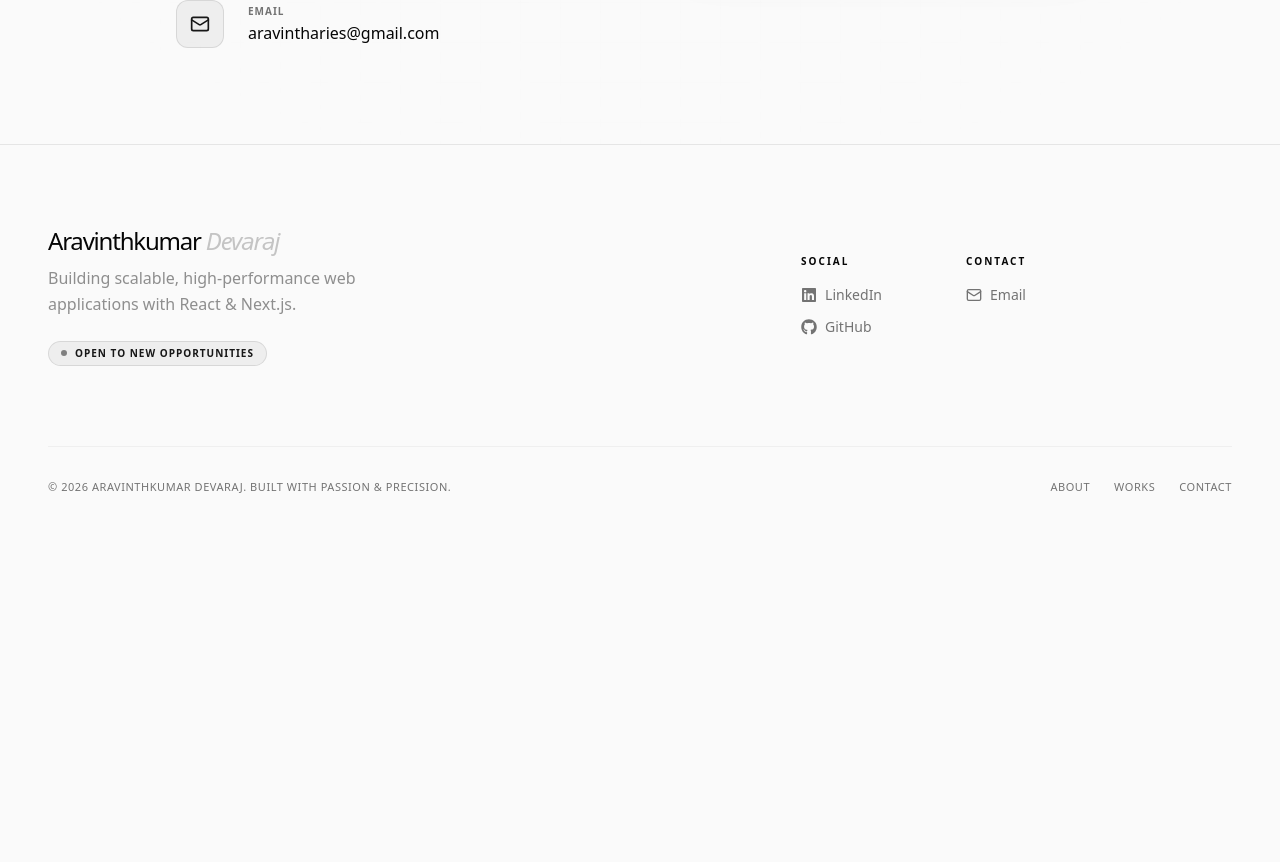
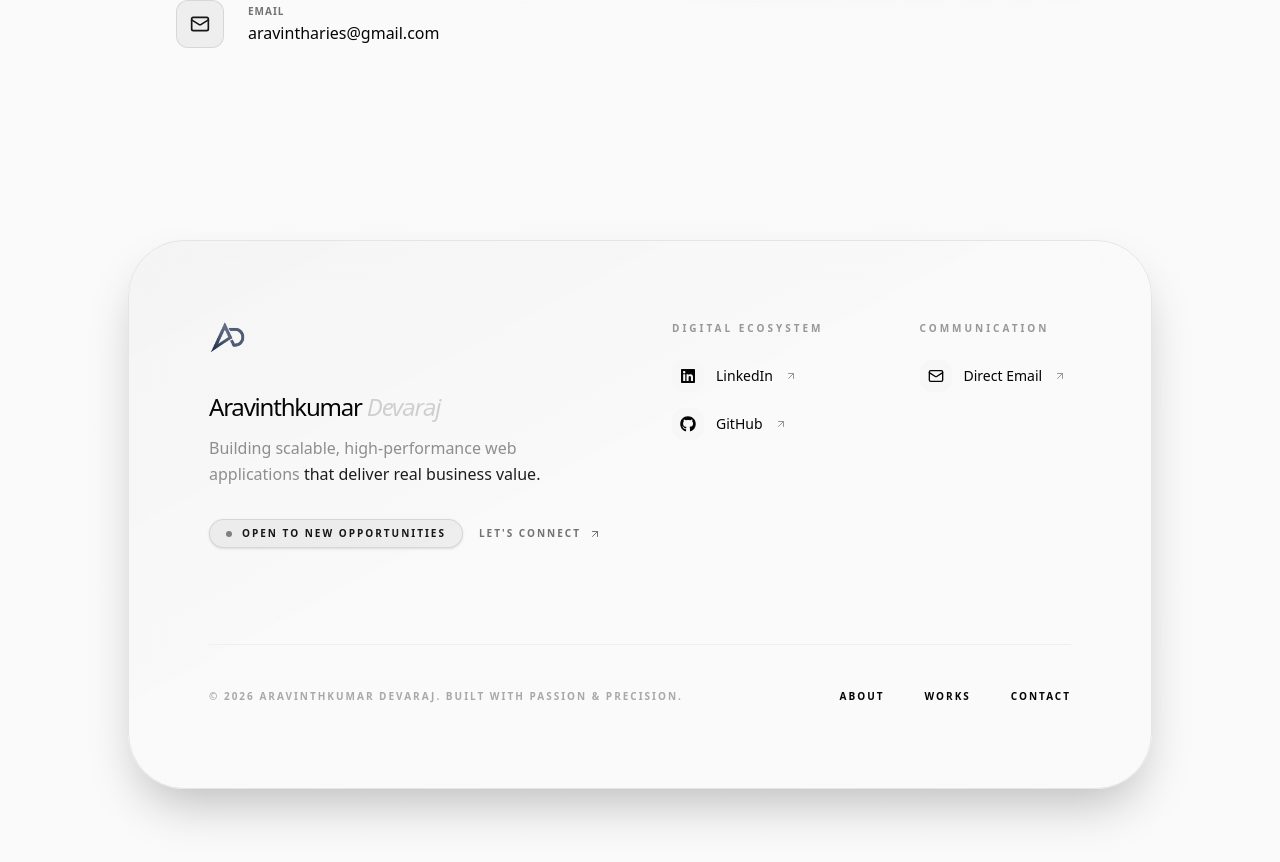
Before and after one commit to twistycoder/aravinth-portfolio, a Next.js app: page / in a window 1280 px wide. Shown: the part 8259-9121 px from the top of the page. Before the commit the page ends 8833 px from the top, so only its background shows below. Built offline with nearby package versions, Linux system fonts and the light colour scheme.

Commit message:
feat: implement responsive footer component with contact links and navigation

```diff
--- a/src/components/layout/Footer.tsx
+++ b/src/components/layout/Footer.tsx
@@ -1,74 +1,121 @@
+"use client";
+
 import * as React from "react";
 import Link from "next/link";
+import Image from "next/image";
 import { Mail, ArrowUpRight } from "lucide-react";
 import { FaGithub, FaLinkedin } from "react-icons/fa";
+import { cn } from "@/lib/utils";
+import { motion } from "framer-motion";
 
 export function Footer() {
   const currentYear = new Date().getFullYear();
 
   return (
-    <footer className="relative border-t border-border bg-background py-20 text-sm text-muted-foreground overflow-hidden">
+    <footer className="relative py-24 px-6 overflow-hidden flex flex-col items-center">
       <div className="absolute inset-0 -z-10 grid-pattern opacity-[0.05]" />
 
-      <div className="mx-auto max-w-7xl px-6 md:px-12">
-        <div className="flex flex-col items-start justify-between gap-12 md:flex-row md:items-center">
-          <div className="space-y-6">
-            <div className="space-y-2">
+      {/* Floating Card Footer */}
+      <motion.div
+        whileHover={{ y: -5, shadow: "0 25px 50px -12px rgba(var(--primary), 0.15)" }}
+        transition={{ duration: 0.4, ease: "easeOut" }}
+        className={cn(
+          "relative w-full max-w-5xl rounded-[3.5rem] border border-border bg-background/50 backdrop-blur-2xl shadow-2xl p-12 md:p-20 overflow-hidden group/footer",
+          "before:absolute before:inset-0 before:-z-10 before:bg-gradient-to-br before:from-primary/5 before:via-transparent before:to-transparent before:opacity-50"
+        )}
+      >
+        <div className="flex flex-col items-start justify-between gap-16 md:flex-row relative z-10">
+          <div className="space-y-8">
+            <Link href="#" className="inline-block hover:opacity-80 transition-all hover:scale-105 active:scale-95">
+              <Image src="/logo.png" alt="Logo" width={140} height={36} className="h-8 w-auto object-contain dark:invert" />
+            </Link>
+
+            <div className="space-y-3">
               <h2 className="text-2xl font-medium tracking-tighter text-foreground">
-                Aravinthkumar <span className="text-muted-foreground/40 italic">Devaraj</span>
+                Aravinthkumar <span className="text-muted-foreground/30 italic">Devaraj</span>
               </h2>
-              <p className="text-base text-muted-foreground/80 max-w-xs leading-relaxed">
-                Building scalable, high-performance web applications with React & Next.js.
+              <p className="text-base text-muted-foreground/80 max-w-sm leading-relaxed">
+                Building scalable, high-performance web applications <span className="text-foreground/90 font-medium">that deliver real business value.</span>
               </p>
             </div>
 
-            <div className="inline-flex items-center gap-2 px-3 py-1 rounded-full bg-primary/5 border border-primary/10 text-[10px] font-semibold tracking-widest text-primary uppercase">
-              <div className="h-1.5 w-1.5 rounded-full bg-primary animate-pulse" />
-              Open to new opportunities
+            <div className="flex flex-wrap items-center gap-4">
+              <div className="inline-flex items-center gap-2.5 px-4 py-1.5 rounded-full bg-primary/5 border border-primary/10 text-[10px] font-bold tracking-[0.2em] text-primary uppercase shadow-sm">
+                <div className="h-1.5 w-1.5 rounded-full bg-primary animate-pulse shadow-[0_0_8px_rgba(var(--primary),0.8)]" />
+                Open to new opportunities
+              </div>
+              <Link
+                href="mailto:aravintharies@gmail.com"
+                className="text-[10px] font-bold tracking-[0.2em] uppercase text-muted-foreground hover:text-primary transition-colors flex items-center gap-2 group/cta"
+              >
+                Let&apos;s Connect <ArrowUpRight className="h-3 w-3 group-hover/cta:translate-x-0.5 group-hover/cta:-translate-y-0.5 transition-transform" />
+              </Link>
             </div>
           </div>
 
-          <div className="grid grid-cols-2 sm:grid-cols-3 gap-12 md:gap-16">
-            <div className="space-y-4">
-              <h4 className="text-[10px] font-bold tracking-[0.2em] text-foreground uppercase">Social</h4>
-              <div className="flex flex-col gap-3">
-                <Link href="https://www.linkedin.com/in/aravinth-dk" target="_blank" className="flex items-center gap-2 hover:text-primary transition-colors group">
-                  <FaLinkedin className="h-4 w-4" />
-                  LinkedIn
-                  <ArrowUpRight className="h-3 w-3 opacity-0 group-hover:opacity-100 transition-all -translate-y-0.5" />
+          <div className="grid grid-cols-2 sm:grid-cols-2 gap-16 md:gap-24">
+            <div className="space-y-6">
+              <h4 className="text-[10px] font-black tracking-[0.3em] text-foreground/40 uppercase">Digital Ecosystem</h4>
+              <div className="flex flex-col gap-4">
+                <Link href="https://www.linkedin.com/in/aravinth-dk" target="_blank" className="flex items-center gap-3 text-sm font-medium hover:text-primary transition-all group/link">
+                  <div className="p-2 rounded-lg bg-secondary/50 group-hover/link:bg-primary/10 transition-colors">
+                    <FaLinkedin className="h-4 w-4" />
+                  </div>
+                  <span className="relative overflow-hidden">
+                    LinkedIn
+                    <span className="absolute bottom-0 left-0 w-0 h-[1px] bg-primary transition-all duration-300 group-hover/link:w-full" />
+                  </span>
+                  <ArrowUpRight className="h-3 w-3 opacity-40 group-hover/link:opacity-100 group-hover/link:translate-x-0.5 group-hover/link:-translate-y-0.5 transition-all" />
                 </Link>
-                <Link href="https://github.com/twitycoder" target="_blank" className="flex items-center gap-2 hover:text-primary transition-colors group">
-                  <FaGithub className="h-4 w-4" />
-                  GitHub
-                  <ArrowUpRight className="h-3 w-3 opacity-0 group-hover:opacity-100 transition-all -translate-y-0.5" />
+                <Link href="https://github.com/twitycoder" target="_blank" className="flex items-center gap-3 text-sm font-medium hover:text-primary transition-all group/link">
+                  <div className="p-2 rounded-lg bg-secondary/50 group-hover/link:bg-primary/10 transition-colors">
+                    <FaGithub className="h-4 w-4" />
+                  </div>
+                  <span className="relative overflow-hidden">
+                    GitHub
+                    <span className="absolute bottom-0 left-0 w-0 h-[1px] bg-primary transition-all duration-300 group-hover/link:w-full" />
+                  </span>
+                  <ArrowUpRight className="h-3 w-3 opacity-40 group-hover/link:opacity-100 group-hover/link:translate-x-0.5 group-hover/link:-translate-y-0.5 transition-all" />
                 </Link>
               </div>
             </div>
 
-            <div className="space-y-4">
-              <h4 className="text-[10px] font-bold tracking-[0.2em] text-foreground uppercase">Contact</h4>
-              <div className="flex flex-col gap-3">
-                <Link href="mailto:aravintharies@gmail.com" className="flex items-center gap-2 hover:text-primary transition-colors group">
-                  <Mail className="h-4 w-4" />
-                  Email
-                  <ArrowUpRight className="h-3 w-3 opacity-0 group-hover:opacity-100 transition-all -translate-y-0.5" />
+            <div className="space-y-6">
+              <h4 className="text-[10px] font-black tracking-[0.3em] text-foreground/40 uppercase">Communication</h4>
+              <div className="flex flex-col gap-4">
+                <Link href="mailto:aravintharies@gmail.com" className="flex items-center gap-3 text-sm font-medium hover:text-primary transition-all group/link">
+                  <div className="p-2 rounded-lg bg-secondary/50 group-hover/link:bg-primary/10 transition-colors">
+                    <Mail className="h-4 w-4" />
+                  </div>
+                  <span className="relative overflow-hidden">
+                    Direct Email
+                    <span className="absolute bottom-0 left-0 w-0 h-[1px] bg-primary transition-all duration-300 group-hover/link:w-full" />
+                  </span>
+                  <ArrowUpRight className="h-3 w-3 opacity-40 group-hover/link:opacity-100 group-hover/link:translate-x-0.5 group-hover/link:-translate-y-0.5 transition-all" />
                 </Link>
               </div>
             </div>
           </div>
         </div>
 
-        <div className="mt-20 pt-8 border-t border-border/50 flex flex-col items-center justify-between gap-4 md:flex-row">
-          <p className="text-[11px] tracking-wider uppercase font-medium">
+        <div className="mt-24 pt-10 border-t border-border/50 flex flex-col items-center justify-between gap-6 md:flex-row relative z-10">
+          <p className="text-[10px] tracking-[0.2em] uppercase font-bold text-muted-foreground/60">
             © {currentYear} Aravinthkumar Devaraj. Built with passion & precision.
           </p>
-          <div className="flex items-center gap-6 text-[11px] tracking-wider uppercase font-medium">
-            <Link href="#about" className="hover:text-primary transition-colors">About</Link>
-            <Link href="#projects" className="hover:text-primary transition-colors">Works</Link>
-            <Link href="#contact" className="hover:text-primary transition-colors">Contact</Link>
+          <div className="flex items-center gap-10 text-[10px] tracking-[0.2em] uppercase font-bold">
+            {["About", "Works", "Contact"].map((item) => (
+              <Link
+                key={item}
+                href={`#${item.toLowerCase()}`}
+                className="relative py-1 group/nav transition-colors hover:text-foreground"
+              >
+                {item}
+                <span className="absolute bottom-0 left-0 w-0 h-[1.5px] bg-primary transition-all duration-300 group-hover/nav:w-full" />
+              </Link>
+            ))}
           </div>
         </div>
-      </div>
+      </motion.div>
     </footer>
   );
 }
```
